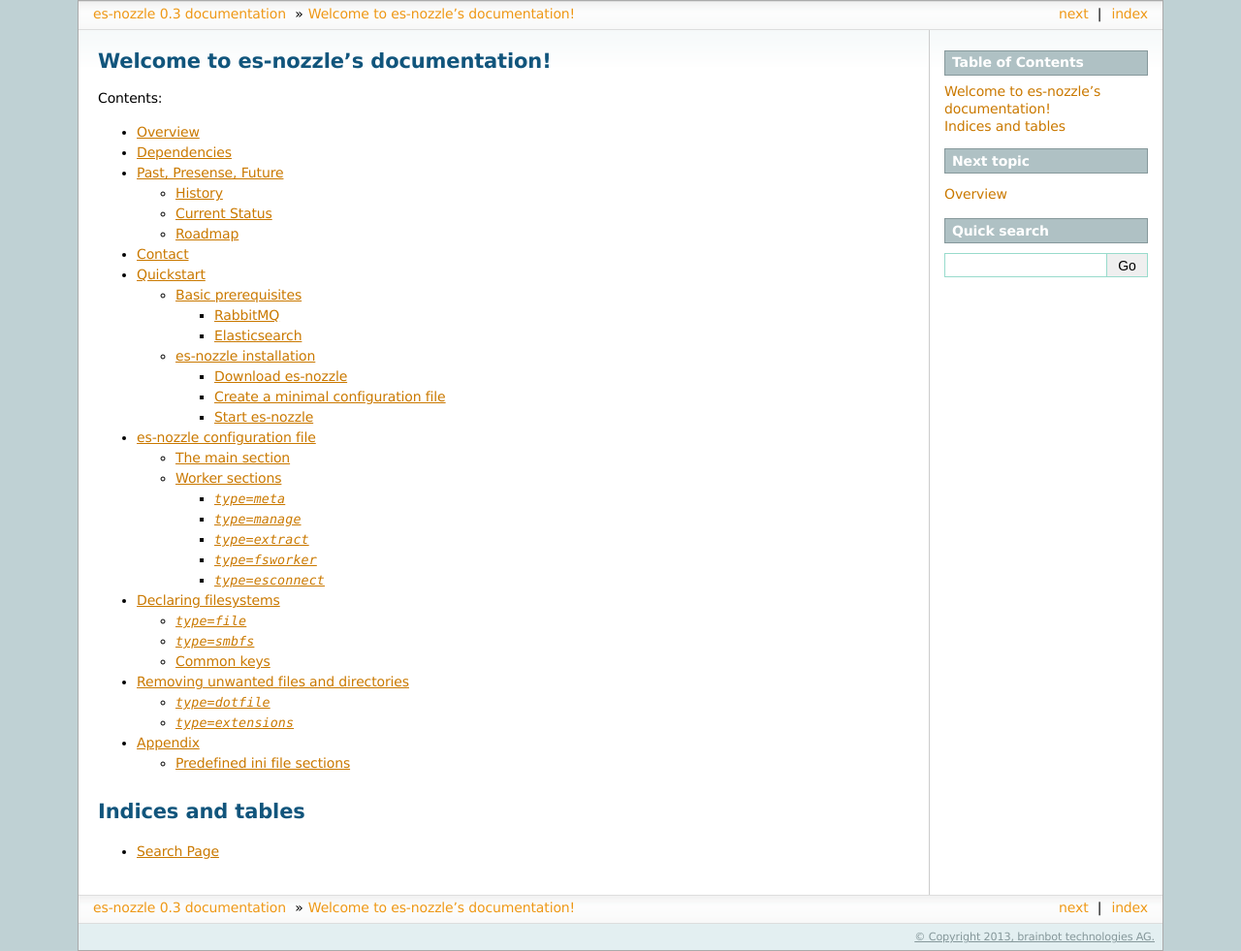
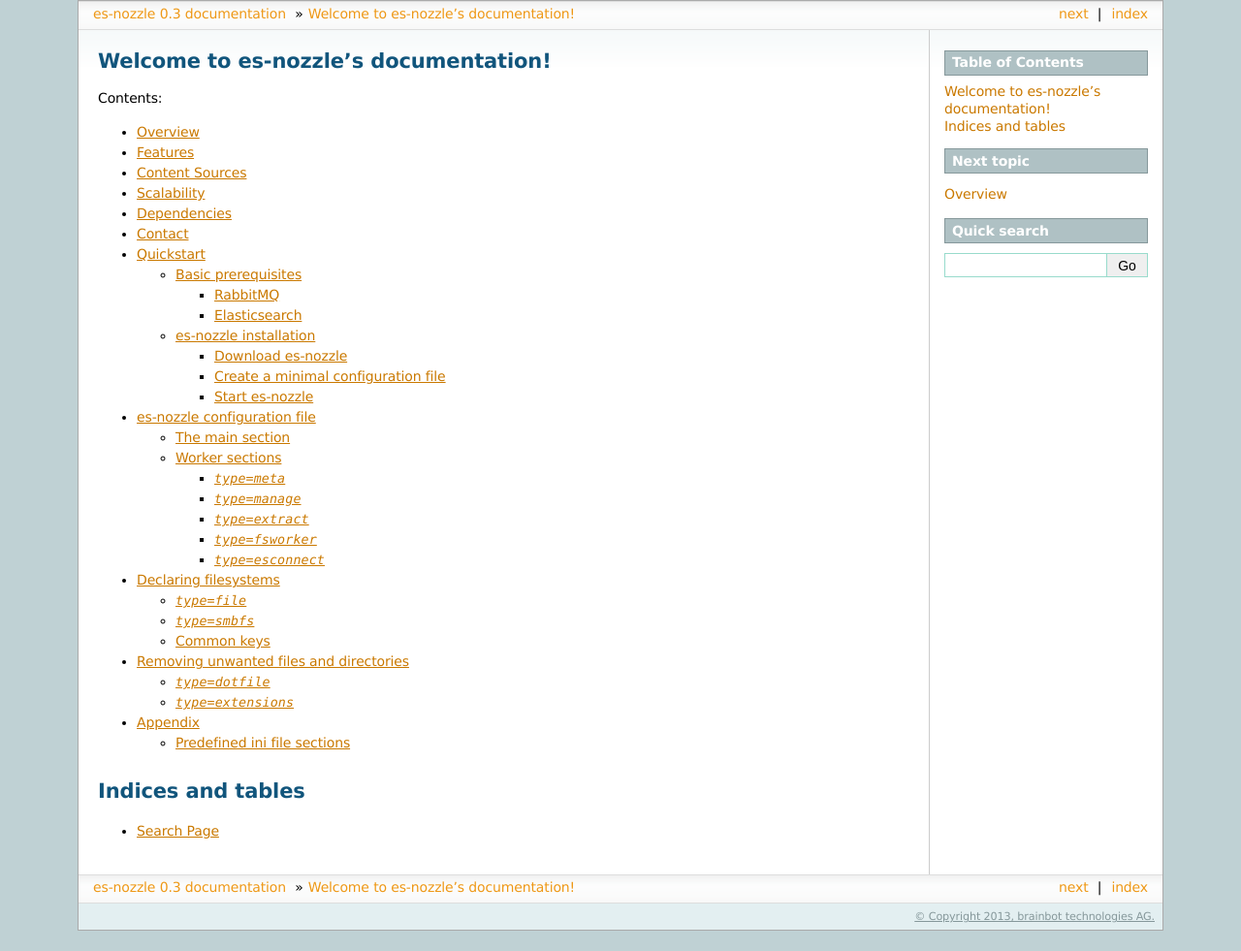
Before and after one commit to brainbot-com/es-nozzle, a Sphinx documentation site: the page built from doc/index.rst, in a window 1280 px wide. Shown: the whole page at 97% size. Built offline with Sphinx 7.4.7, drawn with Linux system fonts in a browser that asks for light colours; after the commit the page ends 960 px from its top, so only the background shows below that; some of the changed lines change nothing that is shown.

Commit message:
More verbose Intro

```diff
--- a/doc/intro.rst
+++ b/doc/intro.rst
@@ -1,7 +1,57 @@
 Overview
 ==========================
-es-nozzle recursively synchronizes directories into an Elasticsearch_
-cluster. es-nozzle is scalable and fault tolerant.
+es-nozzle is a scalable open source **framework for connecting source content repositories**
+like file systems or mail servers to **ElasticSearch_** clusters.
+
+The framework supports **source-repository security policies** in
+ElasticsSearch and therefore enables users to create open source
+**Enterprise Search** solutions based on es-nozzle and
+ElasticSearch.
+
+The architecture allows for **scalable** and **fault tolerant**
+synchronization setups that complement the scalability of
+ElasticSearch clusters.
+
+Professional **development and production support** is  available
+through brainbot_ technologies_, a company specialized in search
+solutions which created the framework.
+
+Features
+==========================
+
+- scalable
+- fault tolerant
+- supports complex security policies
+- Microsoft SMB/CIFS support
+- extensible to other repositories
+- easy to setup
+- development and production support available
+- Open Source, Apache License Version 2.0
+
+
+Content Sources
+==========================
+es-nozzle currently has two freely available content adapters.
+One to synchronize **regular filesystems** and one to synchronize
+**remote CIFS/SMB** repositories . Other adaptors like for IMAP,
+Microsoft Exchange or Microsoft SharePoint can be licensed
+from brainbot technologies who also offers to develop custom
+adaptors.
+
+Scalability
+==========================
+All synchronization information is stored in the ElasticSearch
+cluster. This allows to run **multiple synchronizing instances**
+configured with different content sources, on different machines.
+Usually document conversion is the most processing intensive port
+of repository synchronizations and therefor the limiting factor.
+High network latencies, slow repositories or quotas can be other
+limiting factors. es-nozzle can be setup to use multiple
+synchronization processes and thereby avoid any bottleneck
+situation . The system proofed to work reliable in a Enterprise
+Search solutions with one production setup scaling beyond 30
+Million documents.
+
 
 Dependencies
 ==========================
@@ -11,45 +61,25 @@
 
 Java_ JDK 7 or JRE 7 must be installed.
 
-Past, Presense, Future
-========================
-History
-~~~~~~~~
-es-nozzle is a port of a closed-source python project, that
-synchronizes filesystems into brainbot's own search engine. The
-closed-source product is used in production with filesystems
-containing more than 30 million files.
-
-After evaluating elasticsearch, we decided to support elasticsearch as
-a backend in the above project. es-nozzle began its life as a 'content
-extractor' for said project. After some time with clojure it became
-clear that having the whole system implemented in clojure and running
-on the JVM, would be a big advantage for multiple reasons.
-
-Current Status
-~~~~~~~~~~~~~~~
-es-nozzle is a young project. It currently only supports synchronizing
-2 types of filesystems into elasticsearch. We do think that es-nozzle
-is ready for public consumption and may be useful to some people. We
-appreciate any feedback on the product.
-
-Roadmap
-~~~~~~~~~~~
-We plan to implement support for more filesystem types. IMAP is on our
-ToDo List. Please let us know what else you need!
-
-We also plan to make it possible to implement filesystem types in
-multiple languages.
-
-
 Contact
 ==========================
+We appreciate your feedback.
+
 es-nozzle is hosted on github:
 https://github.com/brainbot-com/es-nozzle
 
-Please use github's bugtracker for reporting issues.
+Please use github's bugtracker_ for reporting issues
+and the ElasticSearch mailing_ list_ for help and discussions.
+
+Professional support is available from brainbot technologies (contact_).
 
 
+.. _contact contact@brainbot.com
+.. _mailing https://groups.google.com/forum/?fromgroups#!forum/elasticsearch
+.. _list https://groups.google.com/forum/?fromgroups#!forum/elasticsearch
+.. _bugtracker https://github.com/brainbot-com/es-nozzle/issues
+.. _brainbot: http://brainbot.com
+.. _technologies: http://brainbot.com
 .. _RabbitMQ: http://www.rabbitmq.com
 .. _management plugin: http://www.rabbitmq.com/management.html
 .. _Java: http://www.oracle.com/technetwork/java/javase/downloads/index.html
```
